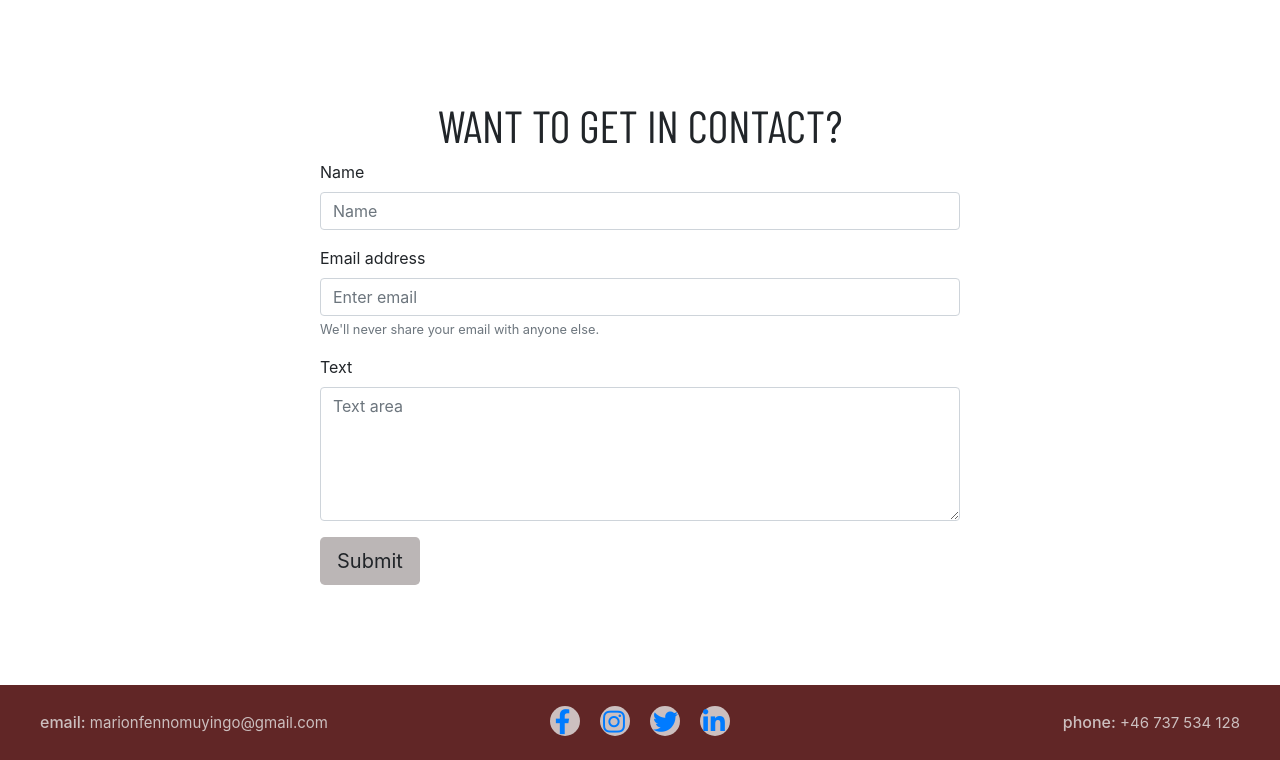
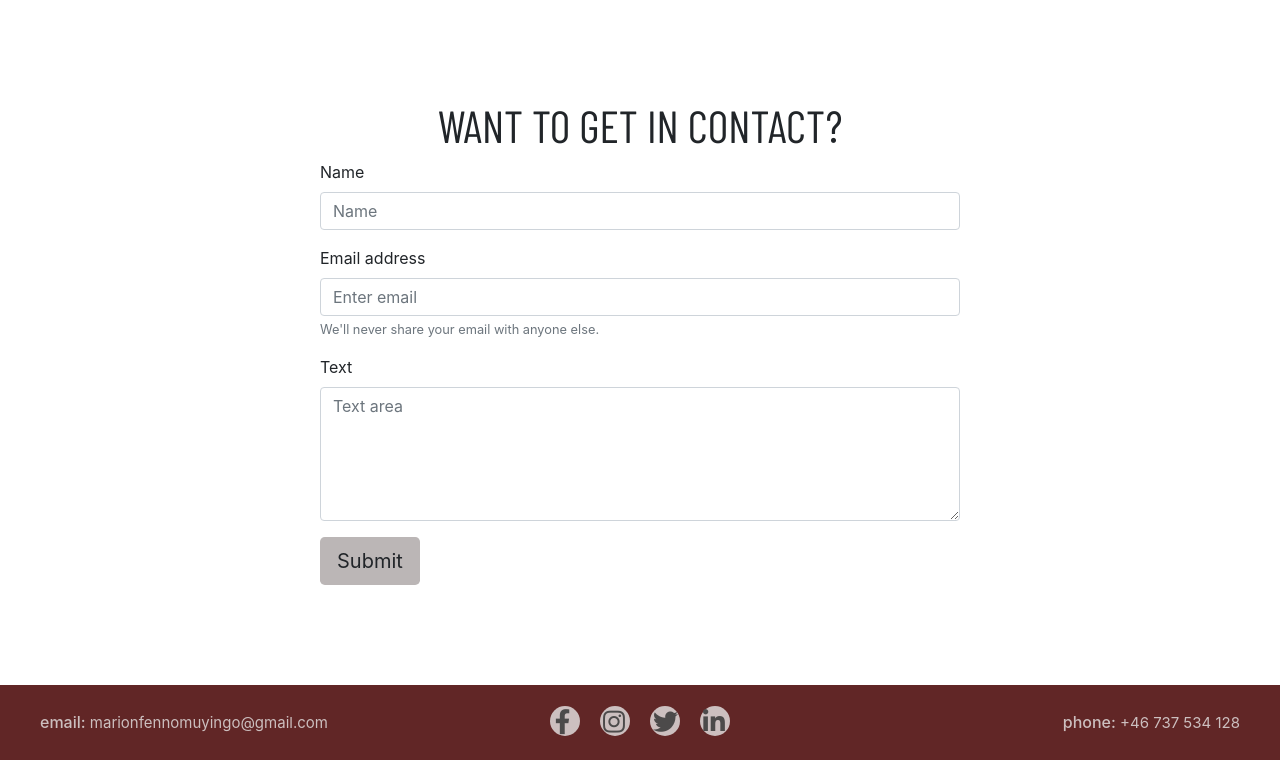
Before and after one commit to Code-Institute-Submissions/matildamuyingo-milestoneproject1, a plain HTML site: page index.html in a window 1280 px wide. Shown: the part 1221-1981 px from the top of the page. Drawn offline with nearby package versions, Linux system fonts and the light colour scheme.

Commit message:
Changed icon color in footer

```diff
--- a/assets/css/style.css
+++ b/assets/css/style.css
@@ -285,4 +285,12 @@ header {
     background-color: #ccbfbf;
 }
 
+.footer-icon {
+    color: #4c4a4a;
+}
+
+.footer-icon:hover {
+    color: #2b2929;
+}
+
 /*----------------------Media-----------*/
--- a/index.html
+++ b/index.html
@@ -136,22 +136,22 @@
                 <ul class="list-inline">
                     <li class="list-inline-item">
                         <a href="" target="_blank">
-                            <i class="fab fa-facebook-f"></i>
+                            <i class="fab fa-facebook-f footer-icon"></i>
                         </a>
                     </li>
                     <li class="list-inline-item">
                         <a href="" target="_blank">
-                            <i class="fab fa-instagram"></i>
+                            <i class="fab fa-instagram footer-icon"></i>
                         </a>
                     </li>
                     <li class="list-inline-item">
                         <a href="" target="_blank">
-                            <i class="fab fa-twitter"></i>
+                            <i class="fab fa-twitter footer-icon"></i>
                         </a>
                     </li>
                     <li class="list-inline-item">
                         <a href="" target="_blank">
-                            <i class="fab fa-linkedin-in"></i>
+                            <i class="fab fa-linkedin-in footer-icon"></i>
                         </a>
                     </li>
                 </ul>
```
Also changed, not shown: about.html (+4 -4 lines), services.html (+4 -4 lines).
